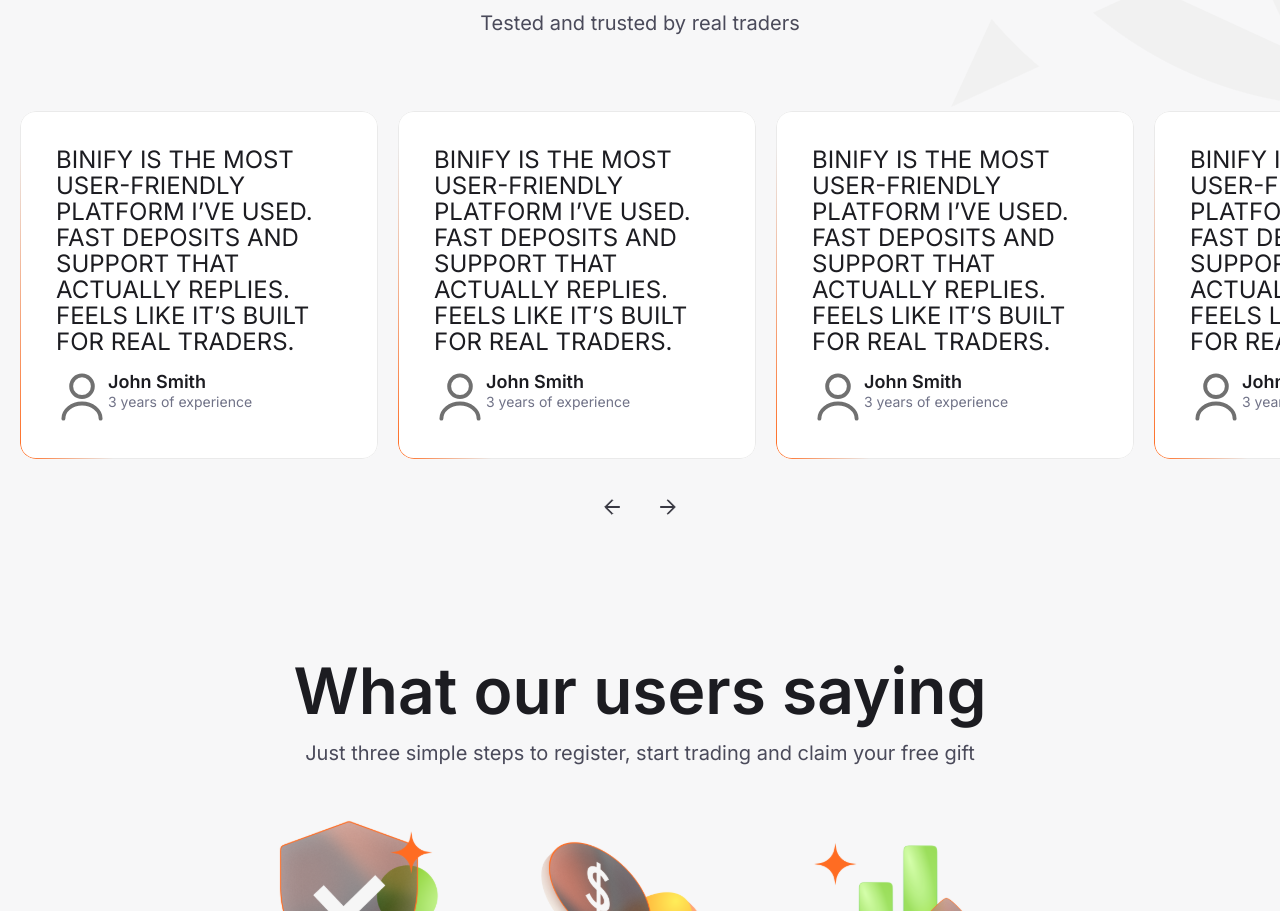
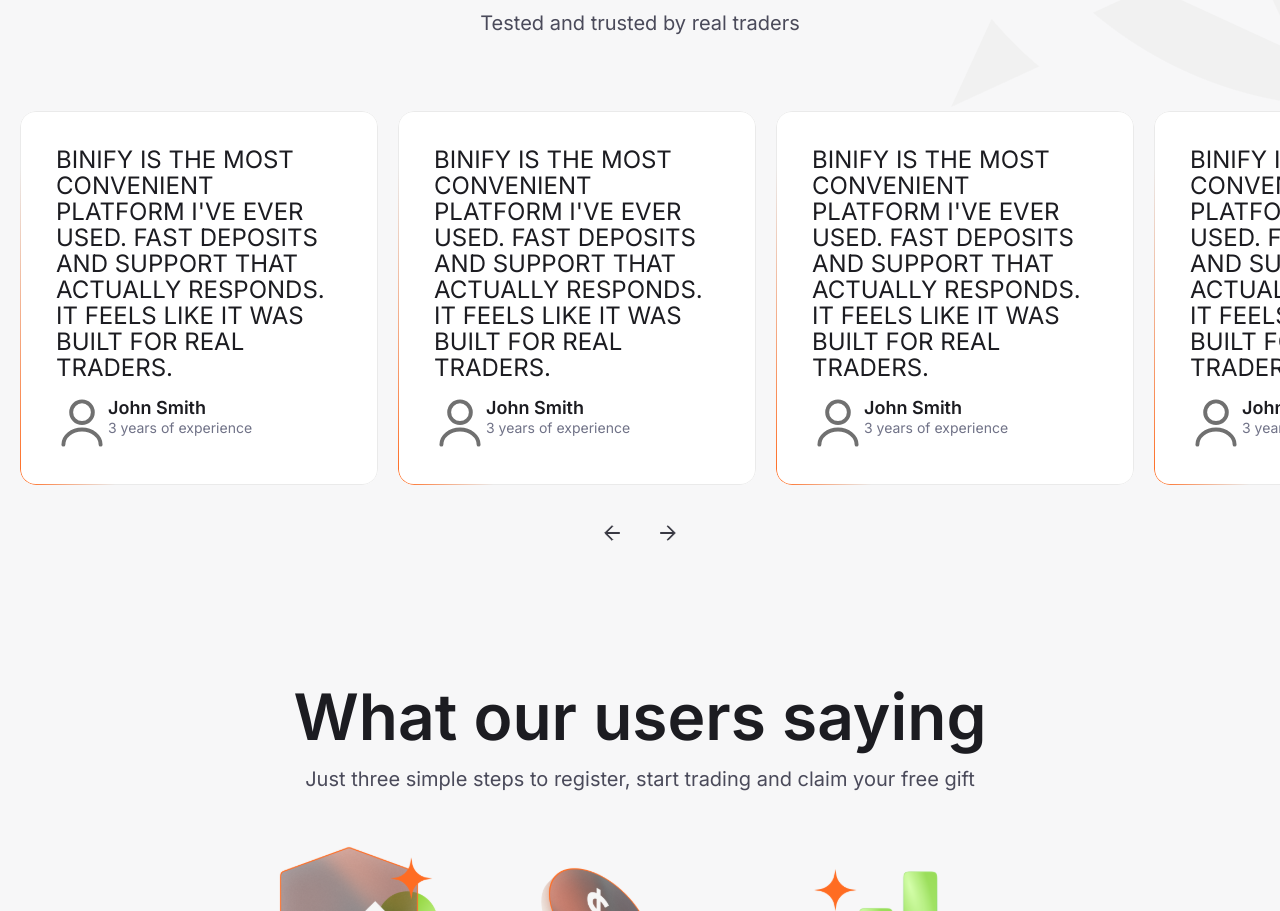
Before and after one commit to VolodkaGitHub/bo_react_test-main, a React (Create React App) app: page / in a window 1280 px wide. Shown: the part 4294-5205 px from the top of the page. Built offline with nearby package versions, Linux system fonts and the light colour scheme.

Commit message:
bugfix/internationalization

```diff
--- a/src/components/pages/Main/components/FeedbackSlider.jsx
+++ b/src/components/pages/Main/components/FeedbackSlider.jsx
@@ -7,15 +7,16 @@
 import { useTranslation } from "@helpers/translate";
 import User from "@assets/images/icons/user.svg";
 
-const feedbacks = Array(5).fill({
-  text: "Binify is the most user-friendly platform I’ve used. Fast deposits and support that actually replies. Feels like it’s built for real traders.",
-  userName: "John Smith",
-  userExperience: "3 years of experience",
-  userImage: User,
-});
+const FeedbackSlider = () => {
 
-const FeedbackSlider = () => {
   const { __ } = useTranslation();
+
+  const feedbacks = Array(5).fill({
+    text: __("main.text"),
+    userName: __("main.name"),
+    userExperience: __("main.experience"),
+    userImage: User,
+  });
 
   return (
     <div className="slider-container">
--- a/src/components/pages/Main/index.jsx
+++ b/src/components/pages/Main/index.jsx
@@ -180,10 +180,10 @@
                     {__("main.feature-card.i-2.text.i-1")}
                   </p>
                   <p className="feature-card__text">
-                    Some text about features in web app
+                    {__("main.feature-card.i-2.text.i-2")}
                   </p>
                   <p className="feature-card__text">
-                    Some text about features in web app
+                    {__("main.feature-card.i-2.text.i-3")}
                   </p>
                 </div>
                 <div className="feature-card__shedule-container">
@@ -208,7 +208,7 @@
                     {__("main.feature-card.i-3.text.i-2")}
                   </p>
                   <p className="feature-card__text">
-                    Some text about features in web app
+                    {__("main.feature-card.i-3.text.i-3")}
                   </p>
                 </div>
                 <div className="feature-card__shedule-container">
--- a/src/translations/main.js
+++ b/src/translations/main.js
@@ -22,11 +22,17 @@
     "main.feature-card.i-2": "Допомога за лічені секунди",
     "main.feature-card.i-2.text.i-1":
       "Швидка підтримка в реальному часі, коли вона вам потрібна",
+    "main.feature-card.i-2.text.i-2":
+      "Деякий текст про функції у веб-застосунку",
+    "main.feature-card.i-2.text.i-3":
+      "Деякий текст про функції у веб-застосунку",
     "main.feature-card.i-3": "Освітні інструменти для покращення навичок",
     "main.feature-card.i-3.text.i-1":
       "Опановуйте ф'ючерси та бінарні опціони з легкістю",
     "main.feature-card.i-3.text.i-2":
       "Використовуйте платформу для практики нових знань",
+    "main.feature-card.i-3.text.i-3":
+      "Деякий текст про функції у веб-застосунку",
     "main.action.text": "Час торгувати з впевненістю",
 
     "main.reviews-registration-section.title.i-1": "Що кажуть наші користувачі",
@@ -64,6 +70,9 @@
     "main.footer.t1": "Усі права захищено.",
     "main.footer.t2": "Загальна інформація",
     "main.footer.t3": "Технічна підтримка",
+    "main.text": "Binify є найзручнішою платформою, яку я коли-небудь використовував. Швидкі депозити та підтримка, яка насправді відповідає. Відчувається, що вона створена для справжніх трейдерів.",
+    "main.name": "Джон Сміт",
+    "main.experience": "3 роки досвіду"
   },
   en: {
     "main.hero.title": "Built for traders who value  confidence",
@@ -87,11 +96,17 @@
     "main.feature-card.i-2": "Get help in seconds not hours",
     "main.feature-card.i-2.text.i-1":
       "Fast, real-time support whenever you need it",
+    "main.feature-card.i-2.text.i-2":
+      "Some text about features in web app",
+    "main.feature-card.i-2.text.i-3":
+      "Some text about features in web app",
     "main.feature-card.i-3": "Educational tools to boost your skills",
     "main.feature-card.i-3.text.i-1":
       "Master futures and binary options with ease",
     "main.feature-card.i-3.text.i-2":
       "Use our platform to put your new knowledge into practice",
+    "main.feature-card.i-3.text.i-3":
+      "Some text about features in web app",
     "main.action.text": "It’s time to trade with confidence",
 
     "main.reviews-registration-section.title.i-1": "What our users saying  ",
@@ -152,6 +167,9 @@
     "main.footer.t1": "All Rights Reserved.",
     "main.footer.t2": "General information",
     "main.footer.t3": "Technical support",
+    "main.text": "Binify is the most convenient platform I've ever used. Fast deposits and support that actually responds. It feels like it was built for real traders.",
+    "main.name": "John Smith",
+    "main.experience": "3 years of experience"
   },
 
   ru: {
@@ -175,11 +193,17 @@
     "main.feature-card.i-2": "Получай помощь за секунды, а не часы",
     "main.feature-card.i-2.text.i-1":
       "Быстрая поддержка в режиме реального времени, именно тогда когда тебе нужна",
+    "main.feature-card.i-2.text.i-2":
+      "Некоторый текст о функциональных возможностях в веб-приложении",
+    "main.feature-card.i-2.text.i-3":
+      "Некоторый текст о функциональных возможностях в веб-приложении",
     "main.feature-card.i-3": "Учебные материалы для развития твоих навыков",
     "main.feature-card.i-3.text.i-1":
       "С легкостью осваивайте фьючерсы и бинарные опционы",
     "main.feature-card.i-3.text.i-2":
       "Используйте нашу платформу, чтобы применить свои новые знания на практике",
+    "main.feature-card.i-3.text.i-3":
+      "Некоторый текст о функциональных возможностях в веб-приложении",
     "main.action.text": "Пора торговать с уверенностью",
     "main.conditions.button": "Начать сейчас",
 
@@ -242,6 +266,9 @@
     "main.footer.t1": "Все права защищены.",
     "main.footer.t2": "Общая информация",
     "main.footer.t3": "Техническая поддержка",
+    "main.text": "Binify — самая удобная платформа, которую я когда-либо использовал. Быстрые депозиты и поддержка, которая действительно отвечает. Чувствуется, что она создана для настоящих трейдеров.",
+    "main.name": "Джон Смит",
+    "main.experience": "3 года опыта"
   },
 
   es: {
```
